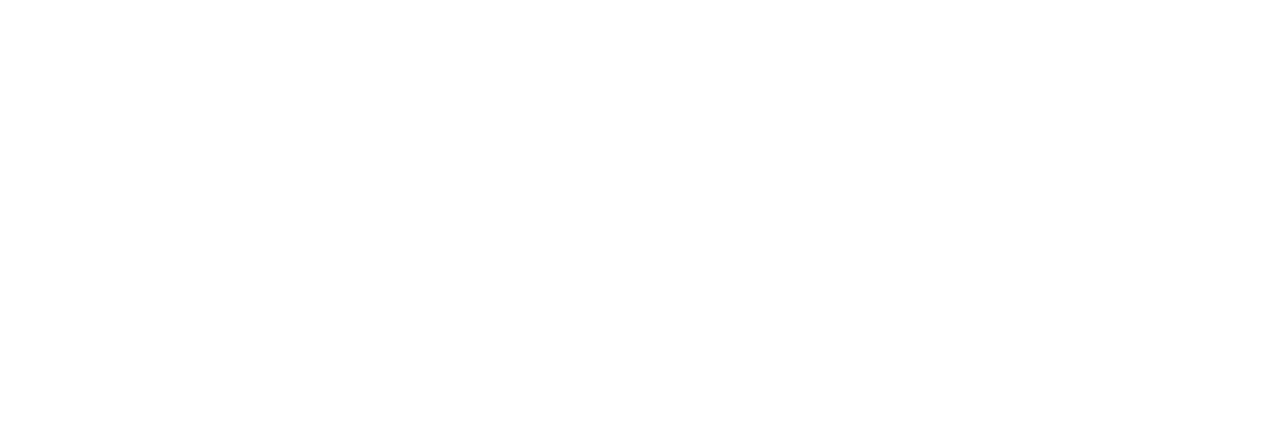
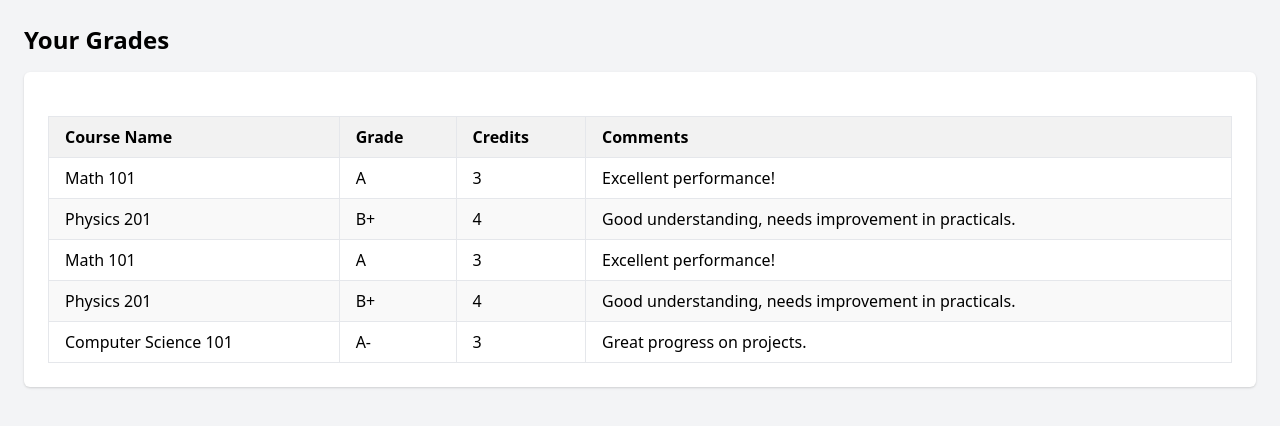
Before and after one commit to RizhabhArya/Student-management-system, a plain HTML site: page student/grades.html in a window 1280 px wide. Drawn offline with nearby package versions, Linux system fonts and the light colour scheme.

Commit message:
Updated grades.html

```diff
--- a/student/grades.html
+++ b/student/grades.html
@@ -3,10 +3,55 @@
 <head>
     <meta charset="UTF-8">
     <meta name="viewport" content="width=device-width, initial-scale=1.0">
-    <title>Document</title>
+    <title>Grades - UMS</title>
+    <link href="https://cdn.jsdelivr.net/npm/tailwindcss@2.2.19/dist/tailwind.min.css" rel="stylesheet">
+    <link rel="stylesheet" href="assets/css/grades.css">
 </head>
-<body>
+<body class="bg-gray-100 font-sans">
+
+    <!-- Sidebar container -->
     <div id="sidebar-container"></div>
-    <div class="flex h-screen pl-64">
+
+    <!-- Main content -->
+    <div class="flex h-screen">
+        <main class="flex-1 p-6 overflow-y-auto">
+            <h2 class="text-2xl font-bold mb-4">Your Grades</h2>
+
+            <!-- Grades Content -->
+            <div class="bg-white p-6 rounded-md shadow">
+                <table class="min-w-full table-auto border-collapse">
+                    <thead>
+                        <tr>
+                            <th class="border px-4 py-2">Course Name</th>
+                            <th class="border px-4 py-2">Grade</th>
+                            <th class="border px-4 py-2">Credits</th>
+                            <th class="border px-4 py-2">Comments</th>
+                        </tr>
+                    </thead>
+                    <tbody id="grades-table">
+                        <!-- Grades will be dynamically added here -->
+                        <tr>
+                            <td class="border px-4 py-2">Math 101</td>
+                            <td class="border px-4 py-2">A</td>
+                            <td class="border px-4 py-2">3</td>
+                            <td class="border px-4 py-2">Excellent performance!</td>
+                        </tr>
+                        <tr>
+                            <td class="border px-4 py-2">Physics 201</td>
+                            <td class="border px-4 py-2">B+</td>
+                            <td class="border px-4 py-2">4</td>
+                            <td class="border px-4 py-2">Good understanding, needs improvement in practicals.</td>
+                        </tr>
+                    </tbody>
+                </table>
+            </div>
+        </main>
+    </div>
+
+    <!-- Load Sidebar script -->
+    <script src="assets/js/loadSidebar.js"></script>
+
+    <!-- Load specific JS for grades -->
+    <script src="assets/js/grades.js"></script>
 </body>
 </html>
```
